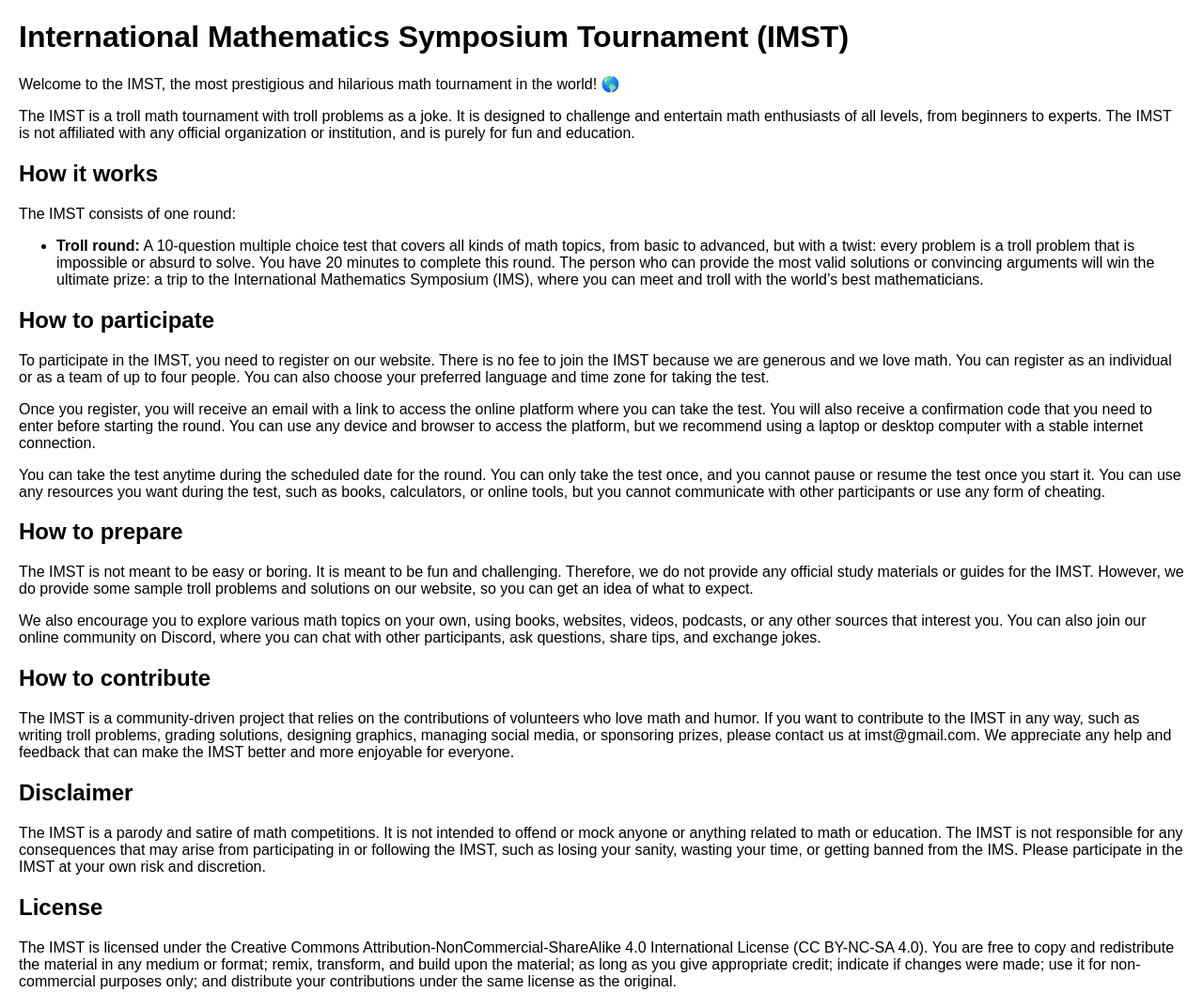
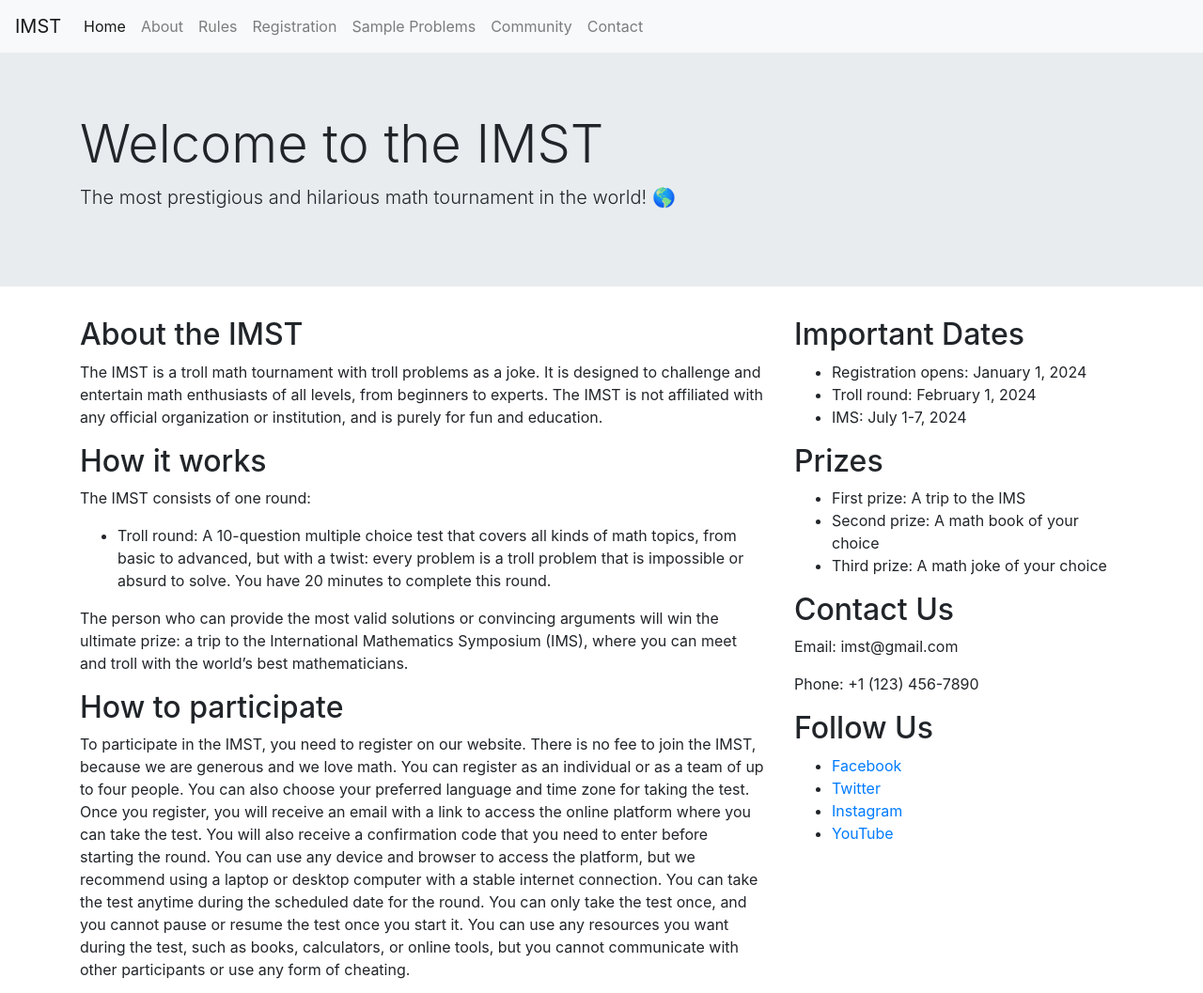
Before and after one commit to VerisimilitudeX/IMST, a plain HTML site: page main.html in a window 1280 px wide. Shown: the top 1057 px of the page at 94% size. Drawn offline with nearby package versions, Linux system fonts and the light colour scheme.

Commit message:
Update main.html

```diff
--- a/main.html
+++ b/main.html
@@ -1,73 +1,91 @@
 <!DOCTYPE html>
-<html>
-
+<html lang="en">
 <head>
+    <meta charset="UTF-8">
+    <meta name="viewport" content="width=device-width, initial-scale=1.0">
     <title>International Mathematics Symposium Tournament (IMST)</title>
+    <link rel="stylesheet" href="https://stackpath.bootstrapcdn.com/bootstrap/4.5.2/css/bootstrap.min.css">
     <style>
-        body {
-            font-family: Arial, sans-serif;
-            margin: 20px;
-        }
-
-        css Copy code h1 {
-            text-align: center;
-        }
-
-        p {
-            margin-bottom: 10px;
-        }
+        /* Add custom styles here */
     </style>
 </head>
+<body>
+    <nav class="navbar navbar-expand-lg navbar-light bg-light">
+        <a class="navbar-brand" href="#">IMST</a>
+        <button class="navbar-toggler" type="button" data-toggle="collapse" data-target="#navbarNav" aria-controls="navbarNav" aria-expanded="false" aria-label="Toggle navigation">
+            <span class="navbar-toggler-icon"></span>
+        </button>
+        <div class="collapse navbar-collapse" id="navbarNav">
+            <ul class="navbar-nav">
+                <li class="nav-item active">
+                    <a class="nav-link" href="#">Home</a>
+                </li>
+                <li class="nav-item">
+                    <a class="nav-link" href="#">About</a>
+                </li>
+                <li class="nav-item">
+                    <a class="nav-link" href="#">Rules</a>
+                </li>
+                <li class="nav-item">
+                    <a class="nav-link" href="#">Registration</a>
+                </li>
+                <li class="nav-item">
+                    <a class="nav-link" href="#">Sample Problems</a>
+                </li>
+                <li class="nav-item">
+                    <a class="nav-link" href="#">Community</a>
+                </li>
+                <li class="nav-item">
+                    <a class="nav-link" href="#">Contact</a>
+                </li>
+            </ul>
+        </div>
+    </nav>
 
-<body>
-    <h1>International Mathematics Symposium Tournament (IMST)</h1>
-    <p>Welcome to the IMST, the most prestigious and hilarious math tournament in the world! 🌎</p>
-    <p>The IMST is a troll math tournament with troll problems as a joke. It is designed to challenge and entertain math
-        enthusiasts of all levels, from beginners to experts. The IMST is not affiliated with any official organization
-        or institution, and is purely for fun and education.</p>
+    <div class="jumbotron jumbotron-fluid">
+        <div class="container">
+            <h1 class="display-4">Welcome to the IMST</h1>
+            <p class="lead">The most prestigious and hilarious math tournament in the world! 🌎</p>
+        </div>
+    </div>
+
+    <div class="container">
+        <div class="row">
+            <div class="col-md-8">
+                <h2>About the IMST</h2>
+                <p>The IMST is a troll math tournament with troll problems as a joke. It is designed to challenge and entertain math enthusiasts of all levels, from beginners to experts. The IMST is not affiliated with any official organization or institution, and is purely for fun and education.</p>
                 <h2>How it works</h2>
                 <p>The IMST consists of one round:</p>
                 <ul>
-        <li><strong>Troll round:</strong> A 10-question multiple choice test that covers all kinds of math topics, from
-            basic to advanced, but with a twist: every problem is a troll problem that is impossible or absurd to solve.
-            You have 20 minutes to complete this round. The person who can provide the most valid solutions or
-            convincing arguments will win the ultimate prize: a trip to the International Mathematics Symposium (IMS),
-            where you can meet and troll with the world’s best mathematicians.</li>
+                    <li>Troll round: A 10-question multiple choice test that covers all kinds of math topics, from basic to advanced, but with a twist: every problem is a troll problem that is impossible or absurd to solve. You have 20 minutes to complete this round.</li>
                 </ul>
+                <p>The person who can provide the most valid solutions or convincing arguments will win the ultimate prize: a trip to the International Mathematics Symposium (IMS), where you can meet and troll with the world’s best mathematicians.</p>
                 <h2>How to participate</h2>
-    <p>To participate in the IMST, you need to register on our website. There is no fee to join the IMST because we are
-        generous and we love math. You can register as an individual or as a team of up to four people. You can also
-        choose your preferred language and time zone for taking the test.</p>
-    <p>Once you register, you will receive an email with a link to access the online platform where you can take the
-        test. You will also receive a confirmation code that you need to enter before starting the round. You can use
-        any device and browser to access the platform, but we recommend using a laptop or desktop computer with a stable
-        internet connection.</p>
-    <p>You can take the test anytime during the scheduled date for the round. You can only take the test once, and you
-        cannot pause or resume the test once you start it. You can use any resources you want during the test, such as
-        books, calculators, or online tools, but you cannot communicate with other participants or use any form of
-        cheating.</p>
+                <p>To participate in the IMST, you need to register on our website. There is no fee to join the IMST, because we are generous and we love math. You can register as an individual or as a team of up to four people. You can also choose your preferred language and time zone for taking the test. Once you register, you will receive an email with a link to access the online platform where you can take the test. You will also receive a confirmation code that you need to enter before starting the round. You can use any device and browser to access the platform, but we recommend using a laptop or desktop computer with a stable internet connection. You can take the test anytime during the scheduled date for the round. You can only take the test once, and you cannot pause or resume the test once you start it. You can use any resources you want during the test, such as books, calculators, or online tools, but you cannot communicate with other participants or use any form of cheating.</p>
                 <h2>How to prepare</h2>
-    <p>The IMST is not meant to be easy or boring. It is meant to be fun and challenging. Therefore, we do not provide
-        any official study materials or guides for the IMST. However, we do provide some sample troll problems and
-        solutions on our website, so you can get an idea of what to expect.</p>
-    <p>We also encourage you to explore various math topics on your own, using books, websites, videos, podcasts, or any
-        other sources that interest you. You can also join our online community on Discord, where you can chat with
-        other participants, ask questions, share tips, and exchange jokes.</p>
+                <p>The IMST is not meant to be easy or boring. It is meant to be fun and challenging. Therefore, we do not provide any official study materials or guides for the IMST. However, we do provide some sample troll problems and solutions on our website, so you can get an idea of what to expect. We also encourage you to explore various math topics on your own, using books, websites, videos, podcasts, or any other sources that interest you. You can also join our online community on Discord, where you can chat with other participants, ask questions, share tips, and exchange jokes.</p>
                 <h2>How to contribute</h2>
-    <p>The IMST is a community-driven project that relies on the contributions of volunteers who love math and humor. If
-        you want to contribute to the IMST in any way, such as writing troll problems, grading solutions, designing
-        graphics, managing social media, or sponsoring prizes, please contact us at imst@gmail.com. We appreciate any
-        help and feedback that can make the IMST better and more enjoyable for everyone.</p>
+                <p>The IMST is a community-driven project that relies on the contributions of volunteers who love math and humor. If you want to contribute to the IMST in any way, such as writing troll problems, grading solutions, designing graphics, managing social media, or sponsoring prizes, please contact us at imst@gmail.com. We appreciate any help and feedback that can make the IMST better and more enjoyable for everyone.</p>
                 <h2>Disclaimer</h2>
-    <p>The IMST is a parody and satire of math competitions. It is not intended to offend or mock anyone or anything
-        related to math or education. The IMST is not responsible for any consequences that may arise from participating
-        in or following the IMST, such as losing your sanity, wasting your time, or getting banned from the IMS. Please
-        participate in the IMST at your own risk and discretion.</p>
-    <h2>License</h2>
-    <p>The IMST is licensed under the Creative Commons Attribution-NonCommercial-ShareAlike 4.0 International License
-        (CC BY-NC-SA 4.0). You are free to copy and redistribute the material in any medium or format; remix, transform,
-        and build upon the material; as long as you give appropriate credit; indicate if changes were made; use it for
-        non-commercial purposes only; and distribute your contributions under the same license as the original.</p>
-</body>
-
-</html>
+                <p>The IMST is a parody and satire of math competitions. It is not intended to offend or mock anyone or anything related to math or education. The IMST is not responsible for any consequences that may arise from participating in or following the IMST, such as losing your sanity, wasting your time, or getting banned from the IMS. Please participate in the IMST at your own risk and discretion.</p>
+            </div>
+            <div class="col-md-4">
+                <h2>Important Dates</h2>
+                <ul>
+                    <li>Registration opens: January 1, 2024</li>
+                    <li>Troll round: February 1, 2024</li>
+                    <li>IMS: July 1-7, 2024</li>
+                </ul>
+                <h2>Prizes</h2>
+                <ul>
+                    <li>First prize: A trip to the IMS</li>
+                    <li>Second prize: A math book of your choice</li>
+                    <li>Third prize: A math joke of your choice</li>
+                </ul>
+                <h2>Contact Us</h2>
+                <p>Email: imst@gmail.com</p>
+                <p>Phone: +1 (123) 456-7890</p>
+                <h2>Follow Us</h2>
+                <ul>
+                    <li><a href="#">Facebook</a>
+                        </li> <li><a href="#">Twitter</a></li> <li><a href="#">Instagram</a></li> <li><a href="#">YouTube</a></li> </ul> </div> </div> </div> <footer class="bg-light text-center py-3"> <p>© 2024 IMST. All rights reserved.</p> </footer> <!-- Add Bootstrap and jQuery scripts here --> <script src="https://code.jquery.com/jquery-3.5.1.slim.min.js"></script> <script src="https://stackpath.bootstrapcdn.com/bootstrap/4.5.2/js/bootstrap.min.js"></script> </body></html>
```
Lines whose indentation alone changed are shown as unchanged.
